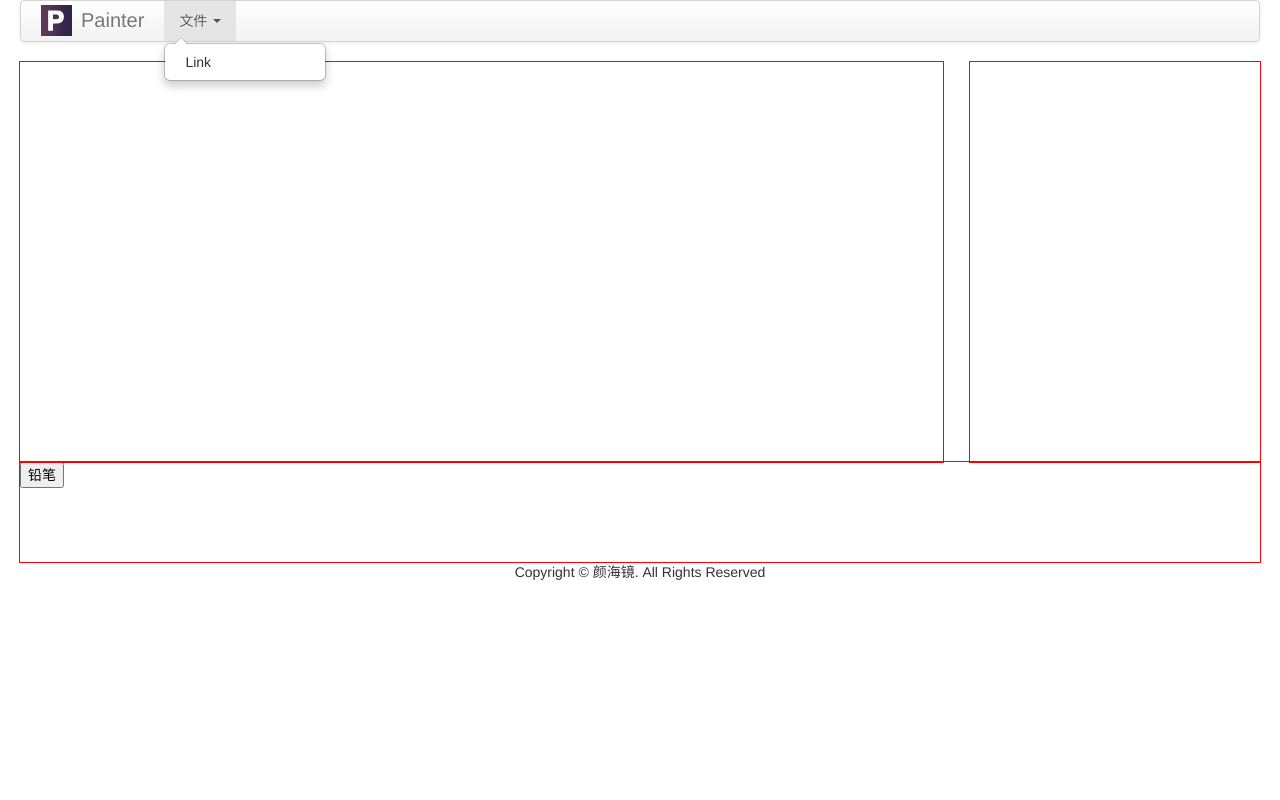
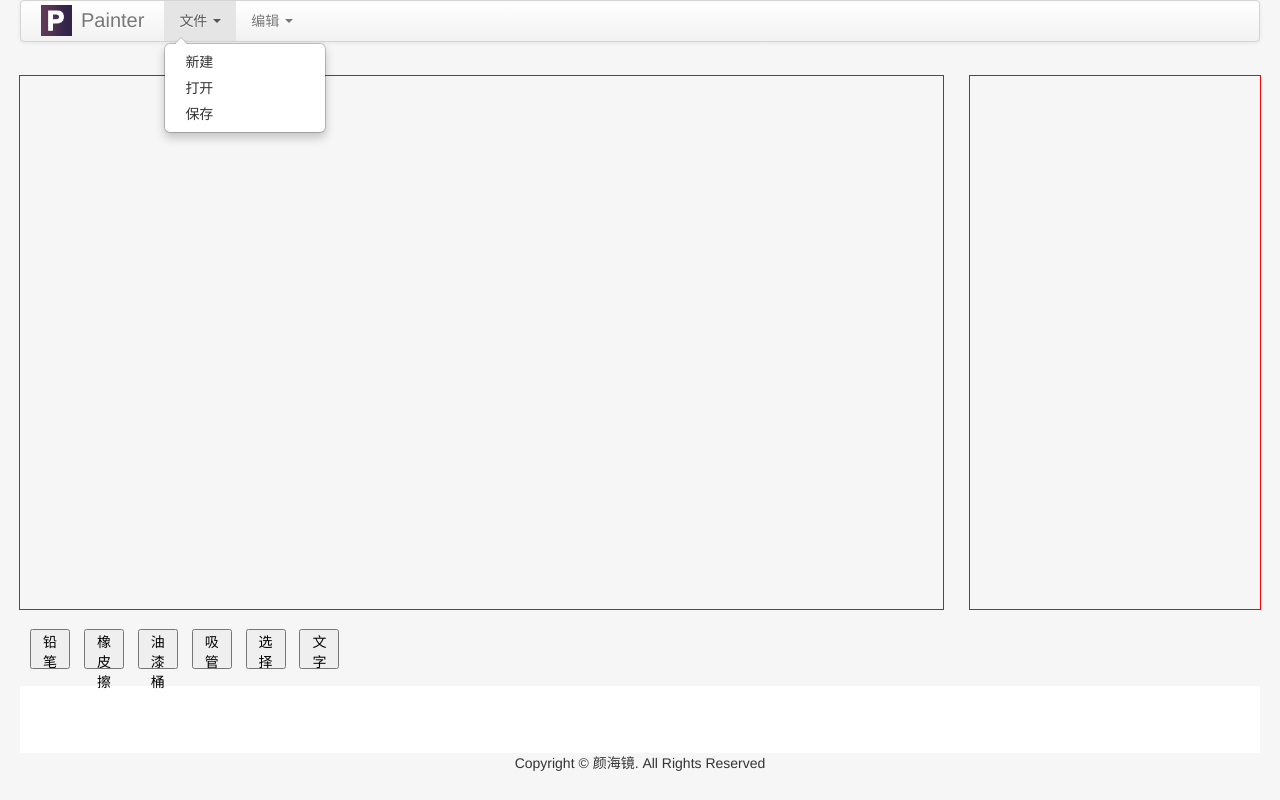
Before and after one commit to yanhaijing/Painter, a plain HTML site: page index.html in a window 1280 px wide. Both pictures are taken after a click on the link "文件". Drawn offline with Linux system fonts and the light colour scheme.

Commit message:
update index
update index

```diff
--- a/css/layout.css
+++ b/css/layout.css
@@ -7,7 +7,8 @@ html{
 body{
 	height:100%;
 	margin:0;
-	background:#fff
+	background:#fff;
+	background:#F6F6F6
 }
 /**
  * 	=============================
@@ -16,12 +17,21 @@ body{
 .container-fluid{
 	height: 100%
 }
+
+/**
+ * 	导航
+ * ================================
+ */
+.navbar{
+	height:7%;
+}
+
 /**
  * 	=================================
  * 页面主要区域
  */
 .main-wrap{
-	height:400px
+	height:66.666666666666666666666666666667%
 }
 /**
  * 	主要绘图区
@@ -44,6 +54,19 @@ body{
  * 工具区域
  */
 .tool-wrap{
-	height:100px;
-	outline:1px solid #f00
+	height:16.666666666666666666666666666667%;
+	margin-top:10px
 }
+.tool{
+	margin:auto;
+	height:50%
+}
+.tool button{
+	width:40px;
+	height:40px;
+	margin:10px 0 0 10px
+}
+.tool-panel{
+	background:#FFFFFF;
+	height:50%
+}
--- a/index.html
+++ b/index.html
@@ -32,7 +32,27 @@
 							<a class="dropdown-toggle" data-toggle="dropdown" href="#">文件 <b class="caret"></b></a>
 							<ul class="dropdown-menu">
 								<li>
-									<a href="#">Link</a>
+									<a href="#">新建</a>
+								</li>
+								<li>
+									<a href="#">打开</a>
+								</li>
+								<li>
+									<a href="#">保存</a>
+								</li>
+							</ul>
+						</li>
+						<li class="dropdown">
+							<a class="dropdown-toggle" data-toggle="dropdown" href="#">编辑 <b class="caret"></b></a>
+							<ul class="dropdown-menu">
+								<li>
+									<a href="#">撤销</a>
+								</li>
+								<li>
+									<a href="#">清空</a>
+								</li>
+								<li>
+									<a href="#">保存</a>
 								</li>
 							</ul>
 						</li>
@@ -52,6 +72,11 @@
 			<div class="tool-wrap">
 				<div class="tool">
 					<button>铅笔</button>
+					<button>橡皮擦</button>
+					<button>油漆桶</button>
+					<button>吸管</button>
+					<button>选择</button>
+					<button>文字</button>
 				</div><!-- end .tool -->
 				<div class="tool-panel">
 
```
